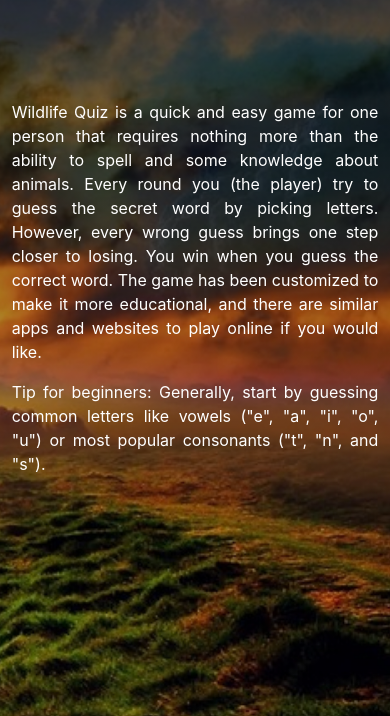
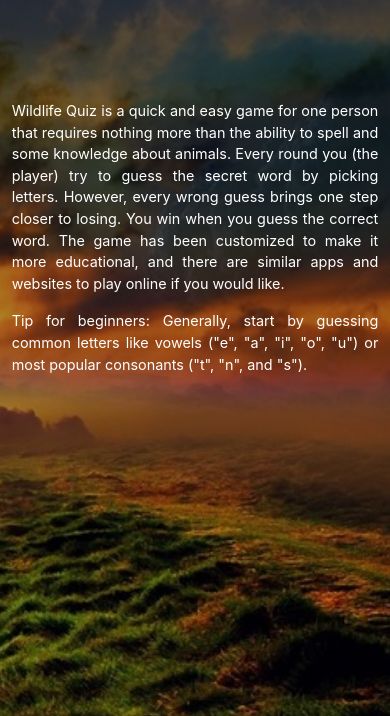
Before and after one commit to chookmook29/guessing_game, a Flask app: page /rules in a window 390 px wide. Shown: the part 62-778 px from the top of the page. Run offline with Flask 2, Linux system fonts and the light colour scheme; some libraries are stand-ins or nearby versions.

Commit message:
Minor media queries changes

```diff
--- a/static/css/main.css
+++ b/static/css/main.css
@@ -77,12 +77,12 @@ src: url("/static/font/BEBAS.ttf");
 		font-size: 2.8rem;
 	}
 	article {
-		font-size: 1rem;
+		font-size: 0.9rem;
 		padding-left: 3%;
 		padding-right: 3%;
 	}
 	.current {
-		font-size: 2rem;
+		font-size: 1.8rem;
 	}
 	.letter_button {
 		padding: 0.5rem 1rem;
```
